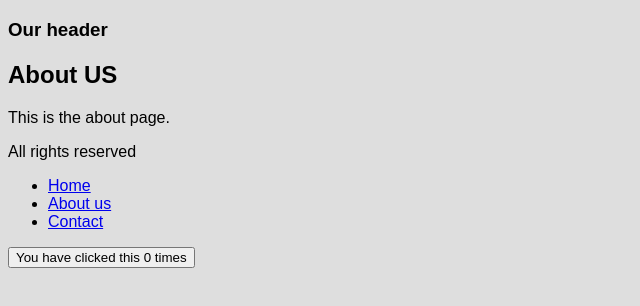
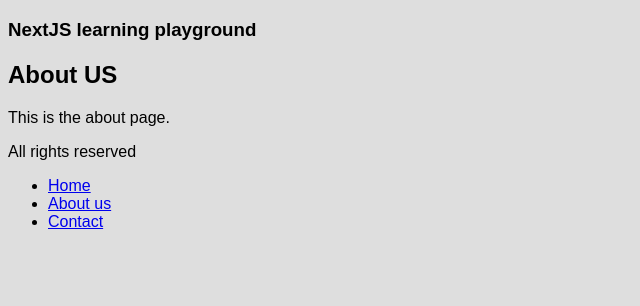
Before and after one commit to hudsonborgesbrito/auth-page, a Next.js app: page /about in a window 1280 px wide. Shown: the top 306 px of the page, without its empty margins (0-640 px from the left). Built offline with nearby package versions, Linux system fonts and the light colour scheme.

Commit message:
changing the layout page

```diff
--- a/src/app/layout.tsx
+++ b/src/app/layout.tsx
@@ -11,7 +11,7 @@ export default function RootLayout({
     <html lang="en">
       <body>
         <header className="site-header">
-          <h3>Our header</h3>
+          <h3>NextJS learning playground</h3>
         </header>
         {children}
         <footer className="site-footer">
@@ -23,7 +23,6 @@ export default function RootLayout({
               <li><Link href={"/contact"}>Contact</Link></li>
             </ul>
           </nav>
-          <Counter />
         </footer>
       </body>
     </html>
```
